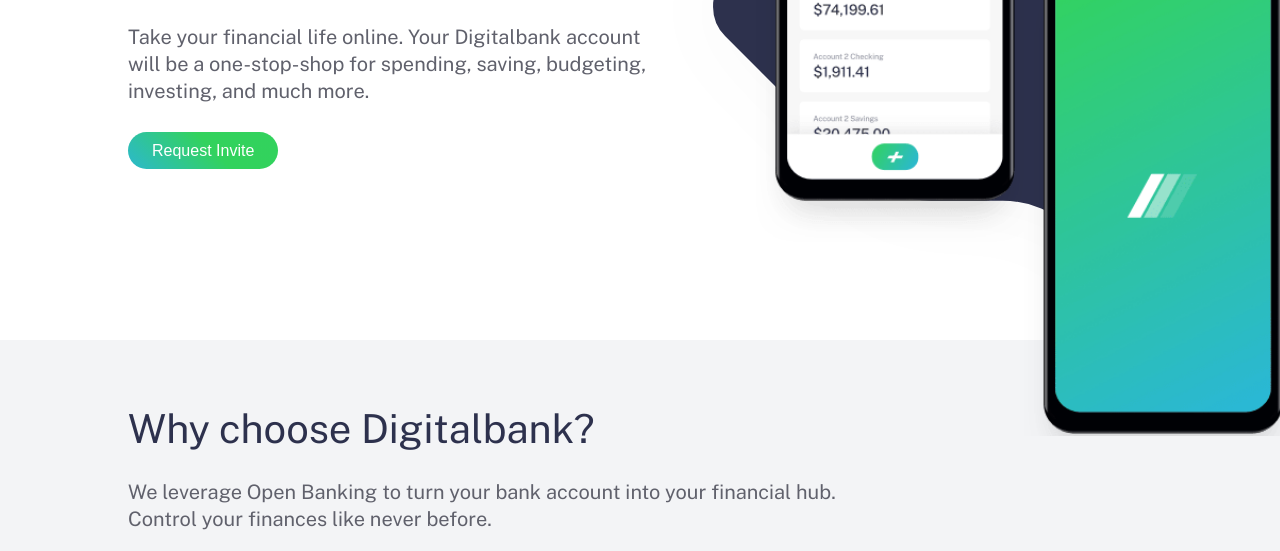
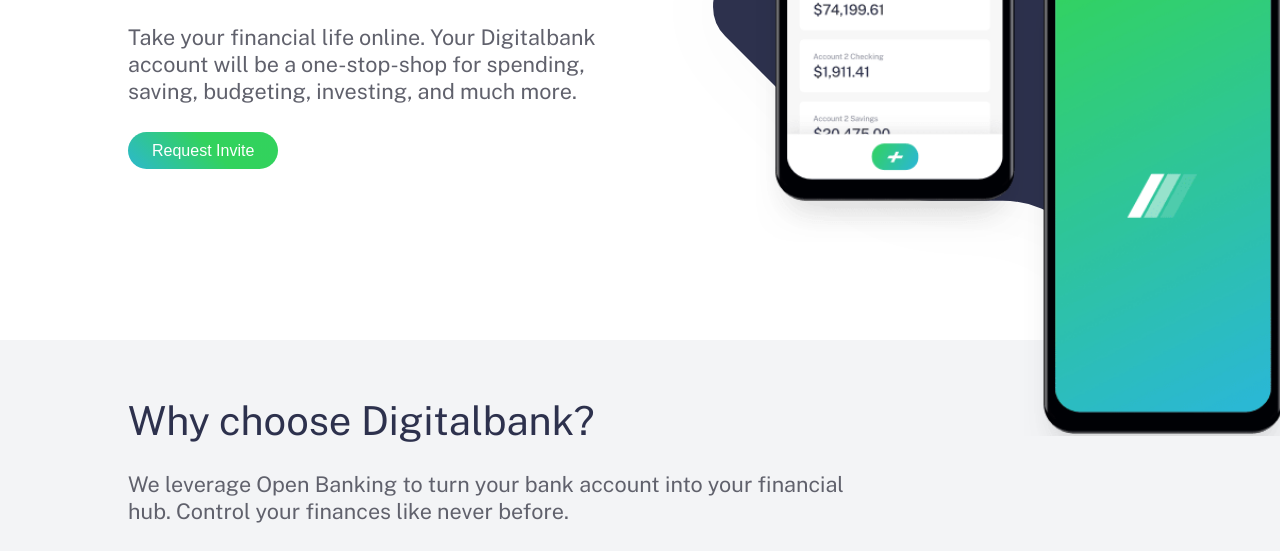
Before and after one commit to PhilippeDi4s/digital-bank-landing-page, a plain HTML site: page index.html in a window 1280 px wide. Shown: the part 401-952 px from the top of the page. Drawn offline with nearby package versions, Linux system fonts and the light colour scheme.

Commit message:
refactor text content and update font sizes for improved readability; enhance section styles for better layout

```diff
--- a/index.html
+++ b/index.html
@@ -90,8 +90,7 @@
           <h2 class="heading heading-lg">Why choose Digitalbank?</h2>
           <p class="default-text text-lg">
             We leverage Open Banking to turn your bank account into your
-            financial hub. <br />
-            Control your finances like never before.
+            financial hub. Control your finances like never before.
           </p>
         </article>
         <div class="show-lg"></div>
--- a/styles/style.css
+++ b/styles/style.css
@@ -101,19 +101,19 @@ body {
 }
 
 .text-lg {
-  font-size: clamp(0.95rem, 0.85rem + 0.5vw, 1.3rem);
+  font-size: clamp(1rem, 0.85rem + 0.9vw, 1.35rem);
 }
 
 .text-md {
-  font-size: clamp(0.9rem, 0.82rem + 0.3vw, 1rem);
+  font-size: clamp(0.95rem, 0.82rem + 0.6vw, 1.1rem);
 }
 
 .text-sm {
-  font-size: clamp(0.8rem, 0.75rem + 0.2vw, 0.9rem);
+  font-size: clamp(0.85rem, 0.76rem + 0.35vw, 0.95rem);
 }
 
 .text-xs {
-  font-size: clamp(0.7rem, 0.65rem + 0.15vw, 0.8rem);
+  font-size: clamp(0.75rem, 0.68rem + 0.25vw, 0.85rem);
 }
 
 /* ============= LIST =============*/
@@ -167,6 +167,25 @@ body {
     background-position: 0 100%;
     transform: translateY(-1.5px);
   }
+}
+
+/* ============= SECTIONS =============*/
+.even_section {
+  background-color: var(--white);
+}
+
+.odd_section {
+  background-color: var(--gray-100);
+}
+
+.default_section {
+  display: flex;
+  flex-direction: column;
+  min-height: clamp(500px, 80vh, 850px);
+  max-width: 2400px;
+  margin: 0 auto;
+  padding: clamp(1.5rem, 30vh, 3rem) clamp(var(--spacing-xs), 10vw, var(--spacing-2xl));
+  gap: clamp(0rem, 20vw, 1.5rem);
 }
 
 .content-block {
@@ -231,24 +250,6 @@ body {
   }
 }
 
-/* ============= SECTIONS =============*/
-.even_section {
-  background-color: var(--white);
-}
-
-.odd_section {
-  background-color: var(--gray-100);
-}
-
-.default_section {
-  display: flex;
-  flex-direction: column;
-  padding: var(--spacing-sm);
-  min-height: clamp(500px, 80vh, 850px);
-  max-width: 2400px;
-  margin: 0 auto;
-}
-
 /* ============= HERO =============*/
 .hero_section {
   position: relative;
@@ -273,7 +274,7 @@ body {
 
 .hero-content {
   position: relative;
-  margin-top: clamp(10rem, 90vw, 41rem);
+  margin-top: clamp(10rem, 90vw, 50rem);
 }
 
 .benefits-section {
@@ -381,10 +382,6 @@ body {
 
 /* ============= TABLET =============*/
 @media (min-width: 48rem) {
-  .default_section {
-    padding: var(--spacing-xl);
-  }
-
   .default-btn {
     font-size: 1.1rem;
   }
@@ -422,7 +419,7 @@ body {
   }
 
   .hero_bg {
-    /* transform: translateY(-40%); */
+    transform: translateY(-7%);
   }
 
   .benefits-section {
@@ -437,7 +434,6 @@ body {
 /* ============= DESKTOP =============*/
 @media (min-width: 64rem) {
   /* ============= UTILITÁRIOS =============*/
-
   .hidden-lg {
     display: none;
   }
@@ -449,11 +445,6 @@ body {
     text-align: start;
     align-items: start;
     gap: var(--spacing-sm);
-  }
-
-  .default_section {
-    padding: var(--spacing-xl) clamp(6rem, 10vw, 15rem);
-    gap: 1.4rem;
   }
 
   .gradient-btn {
@@ -525,8 +516,7 @@ body {
 
   .hero_bg {
     top: 0;
-    transform: translateX(clamp(10rem, 59vw, 80rem))
-      translateY(-35%);
+    transform: translateX(clamp(10rem, 59vw, 80rem)) translateY(-35%);
 
     img {
       width: auto;
@@ -553,6 +543,7 @@ body {
 
   #benefits-section_introduction {
     grid-column: 1/4;
+    max-width: 62rem;
   }
 
   /* ============= ARTICLES =============*/
```
